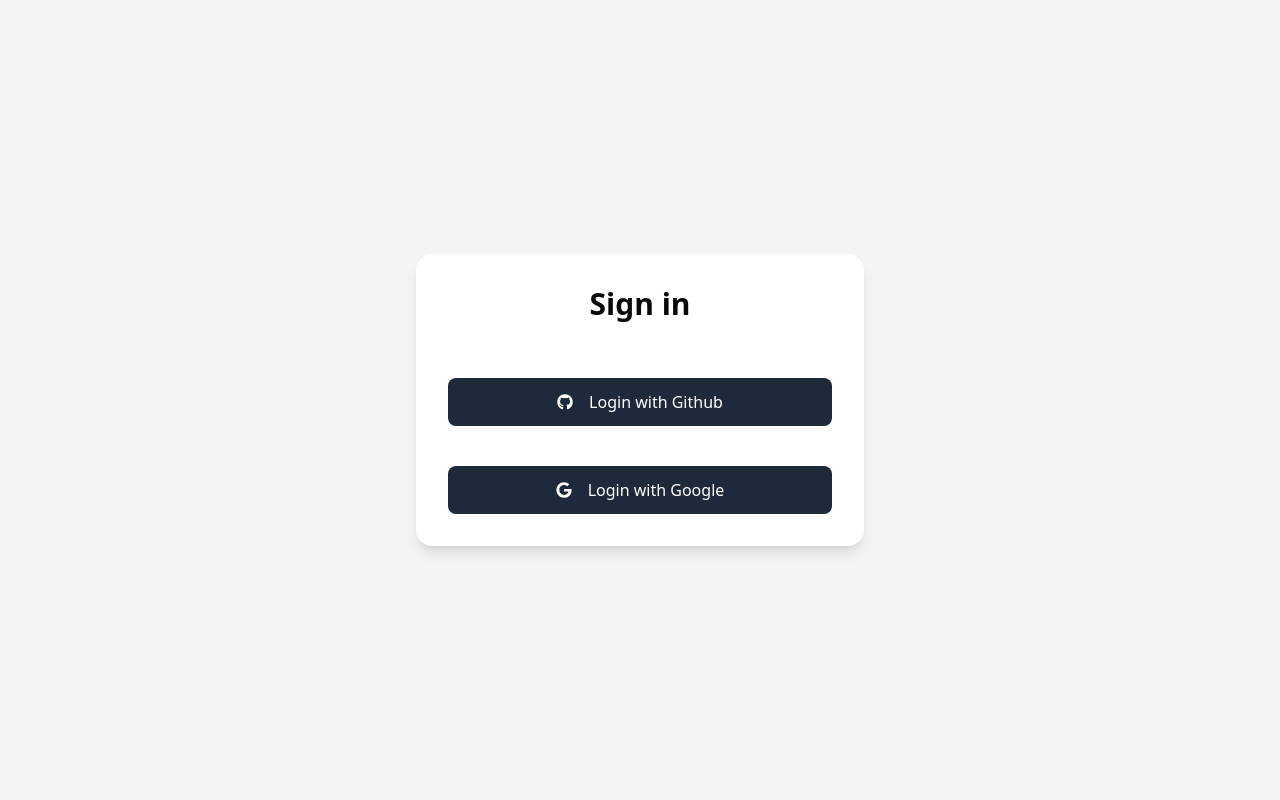
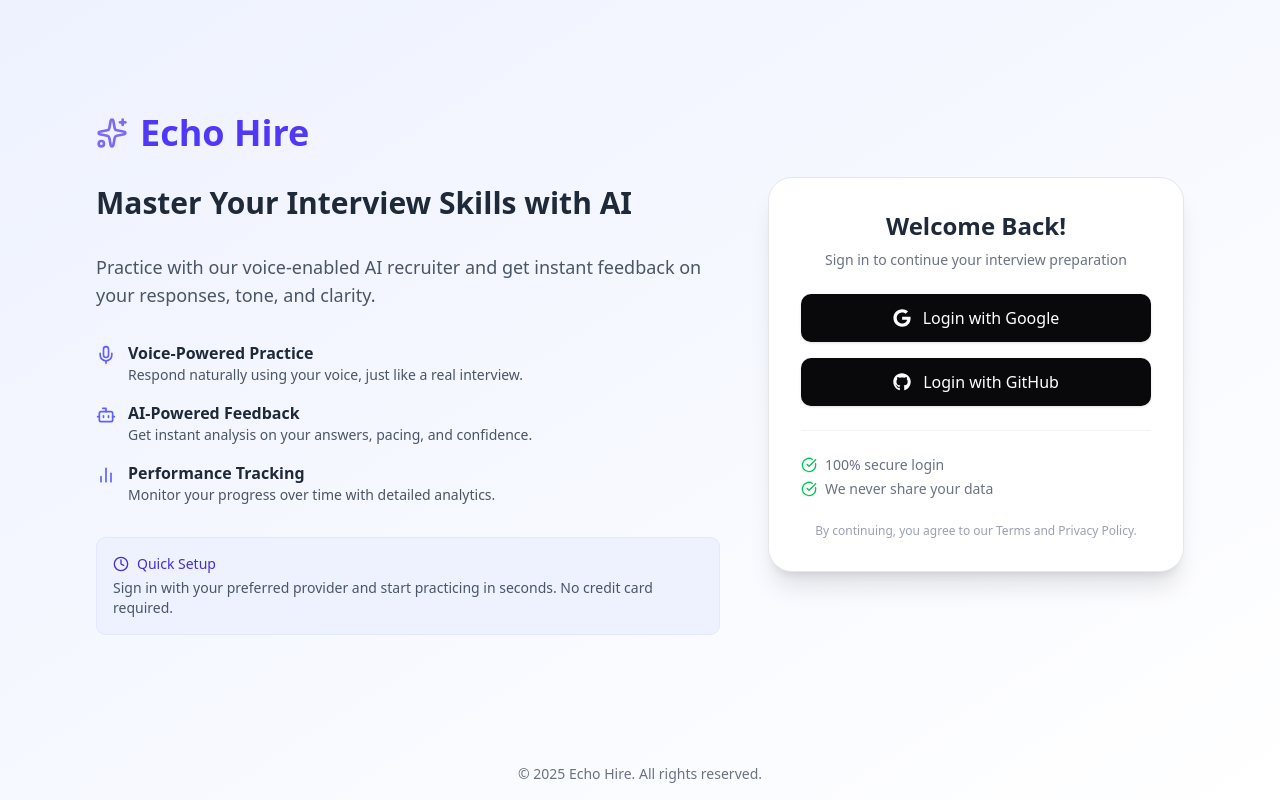
Before and after one commit to GIT-Pushers/EchoHire, a Next.js app: page /login in a window 1280 px wide. Built offline with nearby package versions, Linux system fonts and the light colour scheme.

Commit message:
ui changes

```diff
--- a/src/app/(auth)/login/page.tsx
+++ b/src/app/(auth)/login/page.tsx
@@ -1,17 +1,135 @@
+"use client";
+
 import LoginGithub from "@/components/LoginGithub";
 import LoginGoogle from "@/components/LoginGoogle";
+import {
+  Sparkles,
+  Mic,
+  Bot,
+  BarChart2,
+  Clock,
+  CheckCircle,
+} from "lucide-react";
 
 export default function LoginPage() {
   return (
-    <main className="min-h-screen flex items-center justify-center bg-gray-100 px-4">
-      <div className="w-full max-w-md bg-white rounded-2xl shadow-lg p-8">
-        <h1 className="text-3xl font-bold text-center mb-8">Sign in</h1>
+    <div className="min-h-screen bg-gradient-to-br from-indigo-50 to-white flex flex-col">
+      <div className="flex-1 flex items-center">
+        <div className="container mx-auto px-4 py-8">
+          <div className="flex flex-col lg:flex-row items-center justify-center gap-8 lg:gap-12">
+            {/* Left side - Features */}
+            <div className="w-full lg:w-1/2 space-y-6 lg:space-y-8">
+              <div className="flex items-center gap-3">
+                <Sparkles className="w-8 h-8 text-indigo-600 animate-pulse" />
+                <h1 className="text-3xl lg:text-4xl font-bold text-indigo-600">
+                  Echo Hire
+                </h1>
+              </div>
 
-        <div className="flex flex-col gap-4">
-          <LoginGithub />
-          <LoginGoogle />
+              <h2 className="text-2xl lg:text-3xl font-bold text-gray-800">
+                Master Your Interview Skills with AI
+              </h2>
+
+              <p className="text-lg text-gray-600">
+                Practice with our voice-enabled AI recruiter and get instant
+                feedback on your responses, tone, and clarity.
+              </p>
+
+              <div className="space-y-4">
+                <div className="flex items-start gap-3">
+                  <Mic className="w-5 h-5 mt-1 text-indigo-500 flex-shrink-0" />
+                  <div>
+                    <h3 className="font-semibold text-gray-800">
+                      Voice-Powered Practice
+                    </h3>
+                    <p className="text-gray-600 text-sm">
+                      Respond naturally using your voice, just like a real
+                      interview.
+                    </p>
+                  </div>
+                </div>
+
+                <div className="flex items-start gap-3">
+                  <Bot className="w-5 h-5 mt-1 text-indigo-500 flex-shrink-0" />
+                  <div>
+                    <h3 className="font-semibold text-gray-800">
+                      AI-Powered Feedback
+                    </h3>
+                    <p className="text-gray-600 text-sm">
+                      Get instant analysis on your answers, pacing, and
+                      confidence.
+                    </p>
+                  </div>
+                </div>
+
+                <div className="flex items-start gap-3">
+                  <BarChart2 className="w-5 h-5 mt-1 text-indigo-500 flex-shrink-0" />
+                  <div>
+                    <h3 className="font-semibold text-gray-800">
+                      Performance Tracking
+                    </h3>
+                    <p className="text-gray-600 text-sm">
+                      Monitor your progress over time with detailed analytics.
+                    </p>
+                  </div>
+                </div>
+              </div>
+
+              <div className="bg-indigo-50 p-4 rounded-lg border border-indigo-100">
+                <div className="flex items-center gap-2 text-indigo-700">
+                  <Clock className="w-4 h-4" />
+                  <span className="text-sm font-medium">Quick Setup</span>
+                </div>
+                <p className="text-gray-600 text-sm mt-1">
+                  Sign in with your preferred provider and start practicing in
+                  seconds. No credit card required.
+                </p>
+              </div>
+            </div>
+
+            {/* Right side - Login Card */}
+            <div className="w-full lg:w-1/3">
+              <div className="bg-white rounded-3xl shadow-xl p-8 border border-gray-200">
+                <div className="text-center mb-6">
+                  <h1 className="text-2xl font-bold text-gray-800">
+                    Welcome Back!
+                  </h1>
+                  <p className="text-sm text-gray-500 mt-2">
+                    Sign in to continue your interview preparation
+                  </p>
+                </div>
+
+                <div className="flex flex-col gap-4 mt-6">
+                  <LoginGoogle />
+                  <LoginGithub />
+                </div>
+
+                <div className="mt-6 pt-6 border-t border-gray-100">
+                  <div className="flex items-center gap-2 text-gray-500 text-sm">
+                    <CheckCircle className="w-4 h-4 text-green-500" />
+                    <span>100% secure login</span>
+                  </div>
+                  <div className="flex items-center gap-2 text-gray-500 text-sm mt-1">
+                    <CheckCircle className="w-4 h-4 text-green-500" />
+                    <span>We never share your data</span>
+                  </div>
+                </div>
+
+                <p className="text-xs text-gray-400 text-center mt-6">
+                  By continuing, you agree to our Terms and Privacy Policy.
+                </p>
+              </div>
+            </div>
+          </div>
         </div>
       </div>
-    </main>
+
+      {/* Footer */}
+      <footer className="py-4 text-center">
+        <p className="text-sm text-gray-500">
+          © {new Date().getFullYear()} Echo Hire. All rights reserved.
+        </p>
+      </footer>
+    </div>
   );
 }
--- a/src/app/(website)/meeting-created/page.tsx
+++ b/src/app/(website)/meeting-created/page.tsx
@@ -2,25 +2,120 @@
 
 import Link from "next/link";
 import { useSearchParams } from "next/navigation";
-import React from "react";
+import React, { useEffect, useState } from "react";
 import { Button } from "@/components/ui/button";
+
+interface Question {
+  question: string;
+  type: string;
+}
+
+interface InterviewData {
+  companyName: string;
+  companyDescription: string;
+  jobName: string;
+  jobDescription: string;
+  interviewTypes: string[];
+  numberOfQuestions: string;
+  email: string;
+  questions: {
+    interviewQuestions: Question[];
+  };
+}
 
 const MeetingCreatedPage = () => {
   const searchParams = useSearchParams();
   const interviewId = searchParams.get("id");
+  const interviewLink = `${process.env.NEXT_PUBLIC_BASE_URL}/interview/${interviewId}`;
 
-  const interviewLink = `${process.env.NEXT_PUBLIC_BASE_URL}/interview/${interviewId}`;
+  const [interviewData, setInterviewData] = useState<InterviewData | null>(
+    null
+  );
+
+  useEffect(() => {
+    try {
+      const storageRaw = localStorage.getItem("interview-storage");
+      const questionsRaw = localStorage.getItem("interview-questions");
+
+      if (storageRaw) {
+        const parsed = JSON.parse(storageRaw);
+        setInterviewData(parsed.state.interview || null);
+        console.log("✅ Loaded interview data:", parsed.state.interview);
+      }
+
+      if (questionsRaw) {
+        const parsedQ = JSON.parse(questionsRaw);
+        console.log(
+          "✅ Loaded questions:",
+          parsedQ.state.questions?.interviewQuestions
+        );
+      }
+
+      // Clean up
+      localStorage.removeItem("interview-storage");
+      localStorage.removeItem("interview-questions");
+    } catch (err) {
+      console.error("❌ Failed to load or parse localStorage:", err);
+    }
+  }, []);
 
   return (
     <div className="flex items-center justify-center min-h-screen bg-background text-foreground px-4">
-      <div className="max-w-md w-full text-center space-y-6 bg-muted p-8 rounded-xl shadow-lg border border-border">
-        <h1 className="text-2xl font-semibold">
+      <div className="max-w-2xl w-full space-y-6 bg-muted p-8 rounded-xl shadow-lg border border-border">
+        <h1 className="text-2xl font-semibold text-center">
           🎉 Meeting Created Successfully!
         </h1>
 
-        <p className="text-muted-foreground text-sm">
-          Your AI-powered interview session has been created.
-        </p>
+        {interviewData && (
+          <div className="space-y-4 text-sm text-foreground bg-background px-4 py-4 rounded-md border border-border">
+            <p>
+              <strong>Company:</strong> {interviewData.companyName}
+            </p>
+            <p>
+              <strong>Job Title:</strong> {interviewData.jobName}
+            </p>
+            <p>
+              <strong>Description:</strong> {interviewData.jobDescription}
+            </p>
+            <p>
+              <strong>Email:</strong> {interviewData.email}
+            </p>
+            <p>
+              <strong>Interview Types:</strong>{" "}
+              {interviewData.interviewTypes.join(", ")}
+            </p>
+            <p>
+              <strong>Total Questions:</strong>{" "}
+              {interviewData.numberOfQuestions}
+            </p>
+
+            <hr />
+
+            <div className="space-y-2">
+              <p className="font-semibold">Questions:</p>
+              {interviewData.questions?.interviewQuestions &&
+                Object.entries(
+                  interviewData.questions.interviewQuestions.reduce(
+                    (acc: Record<string, string[]>, q) => {
+                      acc[q.type] = acc[q.type] || [];
+                      acc[q.type].push(q.question);
+                      return acc;
+                    },
+                    {}
+                  )
+                ).map(([type, questions]) => (
+                  <div key={type}>
+                    <p className="underline text-primary font-medium">{type}</p>
+                    <ul className="list-disc pl-5 text-sm space-y-1">
+                      {questions.map((q, i) => (
+                        <li key={i}>{q}</li>
+                      ))}
+                    </ul>
+                  </div>
+                ))}
+            </div>
+          </div>
+        )}
 
         <div className="break-all text-sm text-foreground bg-background px-4 py-2 rounded-md border border-border">
           <code>{interviewLink}</code>
--- a/src/components/LoginGithub.tsx
+++ b/src/components/LoginGithub.tsx
@@ -12,15 +12,16 @@ const LoginGithub = () => {
       await signInWithGithub();
     });
   };
+
   return (
     <div
       onClick={handleGithubLogin}
-      className="w-full gap-4 hover:cursor-pointer mt-6 h-12 bg-gray-800 rounded-md p-4 flex justify-center items-center"
+      role="button"
+      tabIndex={0}
+      className="w-full h-12 rounded-lg bg-foreground text-background flex items-center justify-center gap-3 px-4 font-medium shadow transition hover:opacity-90 focus:outline-none focus:ring-2 focus:ring-ring"
     >
-      <FaGithub className="text-white" />
-      <p className="text-white">
-        {isPending ? "Redirecting..." : "Login with Github"}
-      </p>
+      <FaGithub className="text-lg" />
+      <span>{isPending ? "Redirecting..." : "Login with GitHub"}</span>
     </div>
   );
 };
--- a/src/components/LoginGoogle.tsx
+++ b/src/components/LoginGoogle.tsx
@@ -7,20 +7,21 @@ import { FaGoogle } from "react-icons/fa";
 const LoginGoogle = () => {
   const [isPending, startTransition] = useTransition();
 
-  const handleGithubLogin = () => {
+  const handleGoogleLogin = () => {
     startTransition(async () => {
       await signInWithGoogle();
     });
   };
+
   return (
     <div
-      onClick={handleGithubLogin}
-      className="w-full gap-4 hover:cursor-pointer mt-6 h-12 bg-gray-800 rounded-md p-4 flex justify-center items-center"
+      onClick={handleGoogleLogin}
+      role="button"
+      tabIndex={0}
+      className="w-full h-12 rounded-lg bg-foreground text-background flex items-center justify-center gap-3 px-4 font-medium shadow transition hover:opacity-90 focus:outline-none focus:ring-2 focus:ring-ring"
     >
-      <FaGoogle className="text-white" />
-      <p className="text-white">
-        {isPending ? "Redirecting..." : "Login with Google"}
-      </p>
+      <FaGoogle className="text-lg" />
+      <span>{isPending ? "Redirecting..." : "Login with Google"}</span>
     </div>
   );
 };
```
Also changed, not shown: src/app/(website)/dashboard/_components/Dashboard.tsx (+71 -22 lines).
